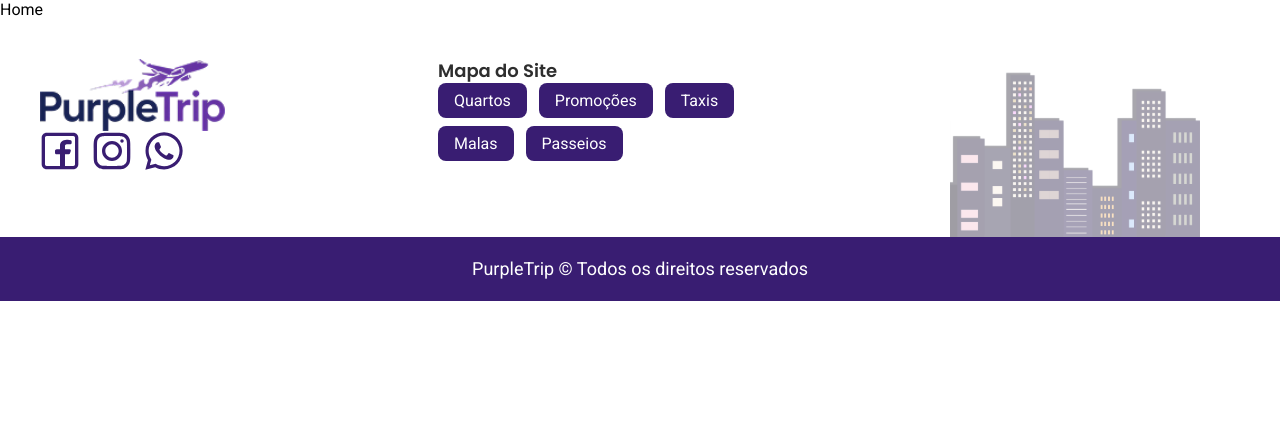
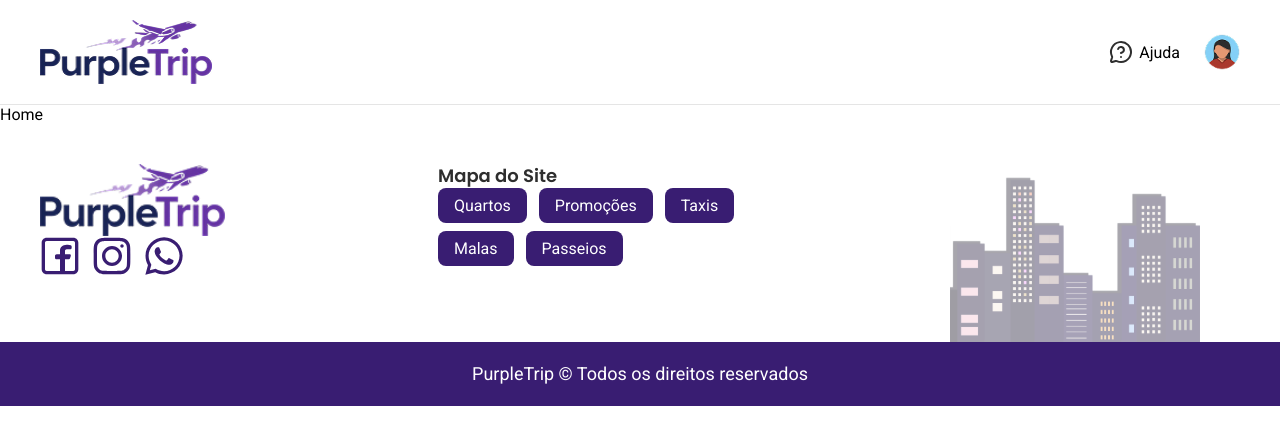
Before and after one commit to MatheusTG/PurpleTrip, a Next.js app in the folder source/web/: page / in a window 1280 px wide. Shown: the top 444 px of the page. Built offline with nearby package versions, Linux system fonts and the light colour scheme.

Commit message:
feat: Adiciona componente  header

```diff
--- a/source/web/src/app/layout.tsx
+++ b/source/web/src/app/layout.tsx
@@ -2,6 +2,7 @@ import type { Metadata } from "next";
 import { Poppins, Roboto } from "next/font/google";
 import "./globals.css";
 import Footer from "@/components/footer";
+import Header from "@/components/header";
 
 const poppins = Poppins({
   subsets: ["latin"],
@@ -26,6 +27,7 @@ export default function RootLayout({
   return (
     <html lang="en">
       <body className={`${poppins.className} ${roboto.className}`}>
+        <Header />
         <main>{children}</main>
         <Footer />
       </body>
--- /dev/null
+++ b/source/web/src/components/header/header.module.css
@@ -0,0 +1,37 @@
+.header {
+  background: var(--white);
+  width: 100%;
+  border-bottom: 1px solid #e5e5e5;
+}
+
+.headerPrincipal {
+  display: flex;
+  justify-content: space-between;
+  align-items: center;
+  padding: 20px 40px;
+}
+
+.coluna {
+  display: flex;
+  align-items: center;
+}
+
+.coluna2 {
+  display: flex;
+  align-items: center;
+  gap: 24px;
+}
+
+.ajuda {
+  display: flex;
+  align-items: center;
+  gap: 6px;
+  color:var(--gray1000);
+  font-size: 16px;
+  text-decoration: none;
+}
+
+.usuario {
+  border-radius: 30px;
+  cursor: pointer;
+}
--- /dev/null
+++ b/source/web/src/components/header/index.tsx
@@ -0,0 +1,33 @@
+import styles from "./header.module.css";
+import Image from "next/image";
+import { MessageCircleQuestionMark } from "lucide-react";
+import Link from "next/link";
+
+export default function Header() {
+  return (
+    <header className={styles.header}>
+      <div className={styles.headerPrincipal}>
+        <div className={styles.coluna}>
+          <Image src="/logo.png" alt="Logo" width={173} height={64} />
+        </div>
+
+        <div className={styles.coluna2}>
+          <Link href="#" type="button" className={styles.ajuda}>
+            <MessageCircleQuestionMark size={24} color="#2e2e2e" />
+            <span>Ajuda</span>
+          </Link>
+
+          <Link href="#" type="button" className={styles.ajuda}>
+            <Image
+              src="/profile-image.jpg"
+              alt=""
+              width={36}
+              height={36}
+              className={styles.usuario}
+            />
+          </Link>
+        </div>
+      </div>
+    </header>
+  );
+}
```
Also changed, not shown: source/web/public/profile-image.jpg (added).
